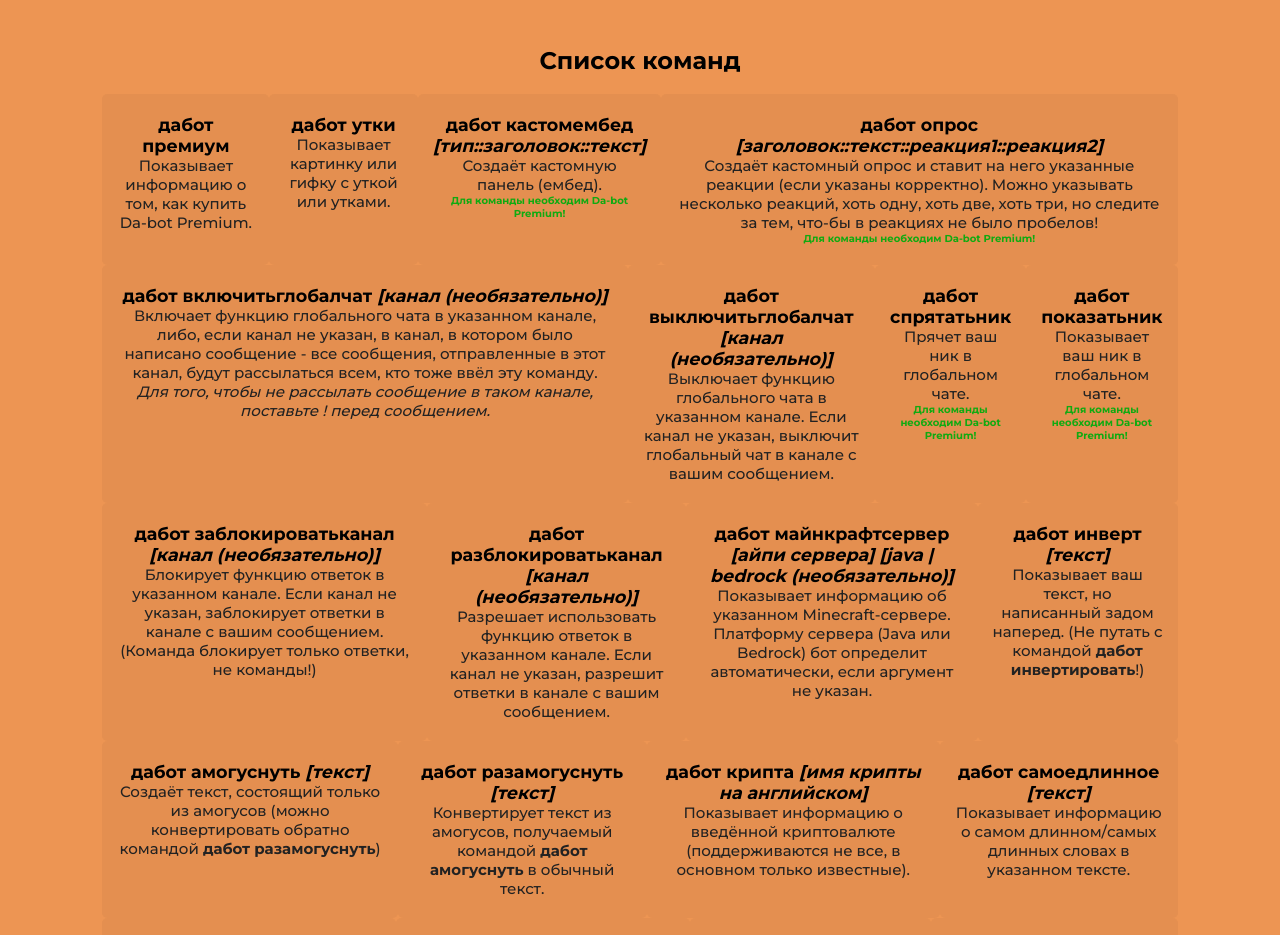
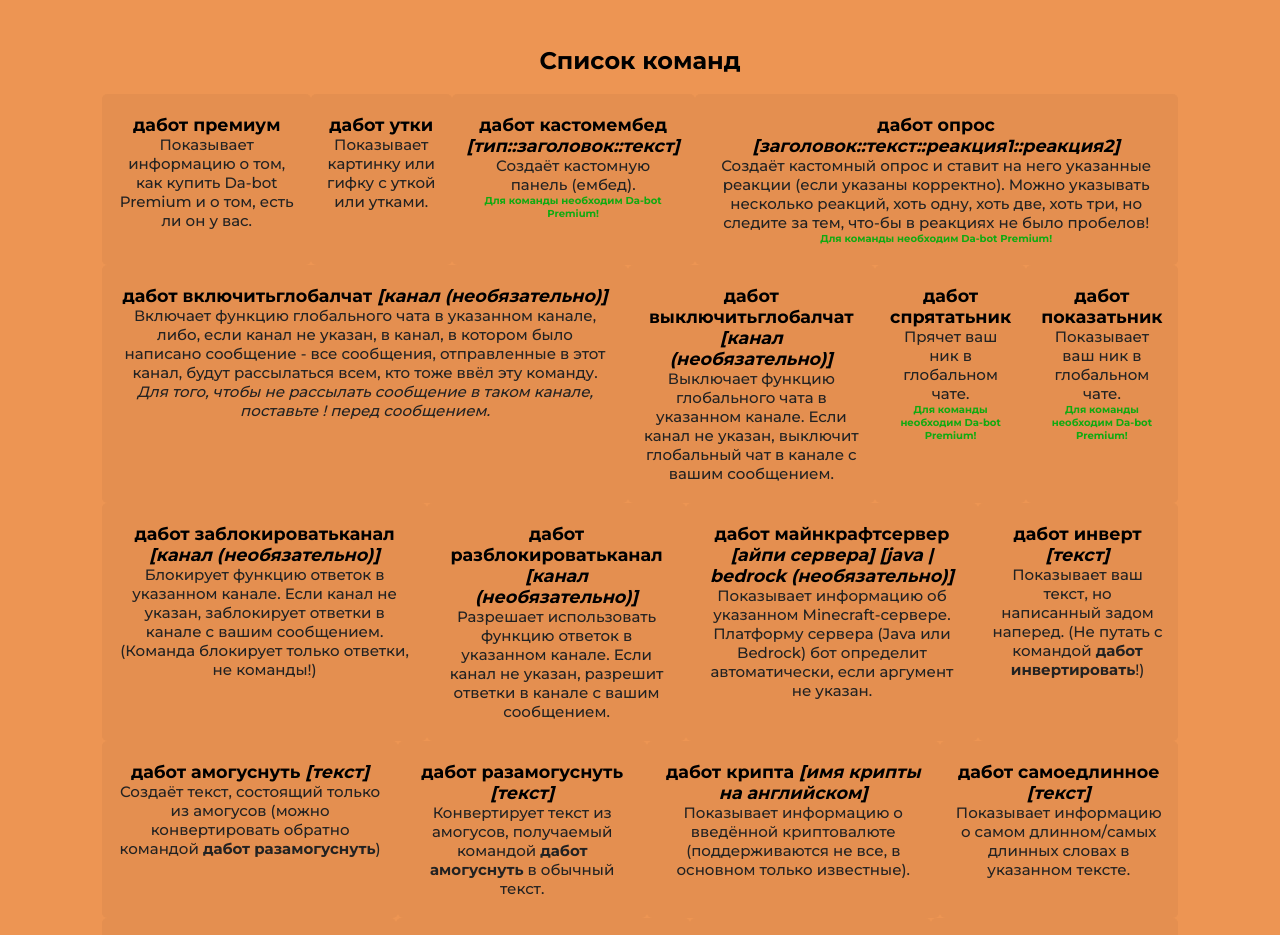
Before and after one commit to moontr3/dabot, a plain HTML site: page commands.html in a window 1280 px wide. Shown: the part 1080-2015 px from the top of the page. Drawn offline with Linux system fonts and the light colour scheme.

Commit message:
Update commands.html

```diff
--- a/commands.html
+++ b/commands.html
@@ -65,7 +65,7 @@
                     <div class="row">
                         <div class="command-col">
                             <h3>дабот <b>премиум</b></h3>
-                            <p>Показывает информацию о том, как купить Da-bot Premium.</p>
+                            <p>Показывает информацию о том, как купить Da-bot Premium и о том, есть ли он у вас.</p>
                         </div>
                         <div class="command-col">
                             <h3>дабот <b>утки</b></h3>
```
